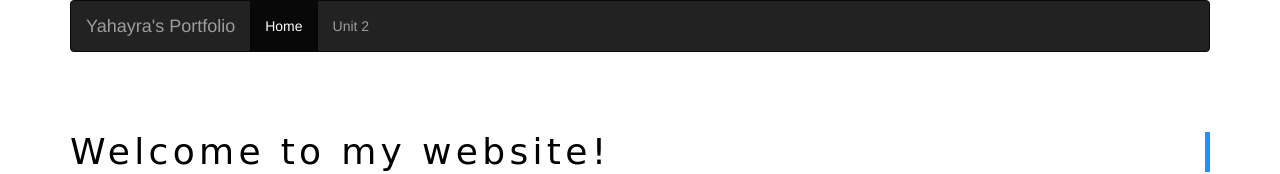
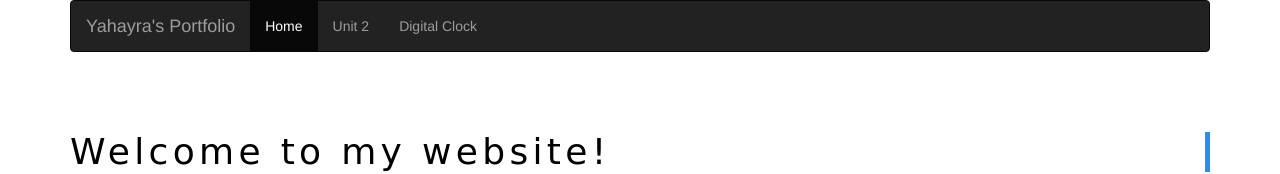
Before and after one commit to Yahayra17/Web, a plain HTML site: page index.html in a window 1280 px wide. Shown: the top 174 px of the page. Drawn offline with nearby package versions, Linux system fonts and the light colour scheme.

Commit message:
Update index.html

```diff
--- a/index.html
+++ b/index.html
@@ -57,6 +57,7 @@
                       <ul class="nav navbar-nav">
                         <li class="active"><a href="index.html">Home</a></li>
                         <li><a href="unit2.html">Unit 2</a></li>
+                        <li><a href="clock.html">Digital Clock</a></li>
                     </ul>
                 </nav>
                 <br>
```
